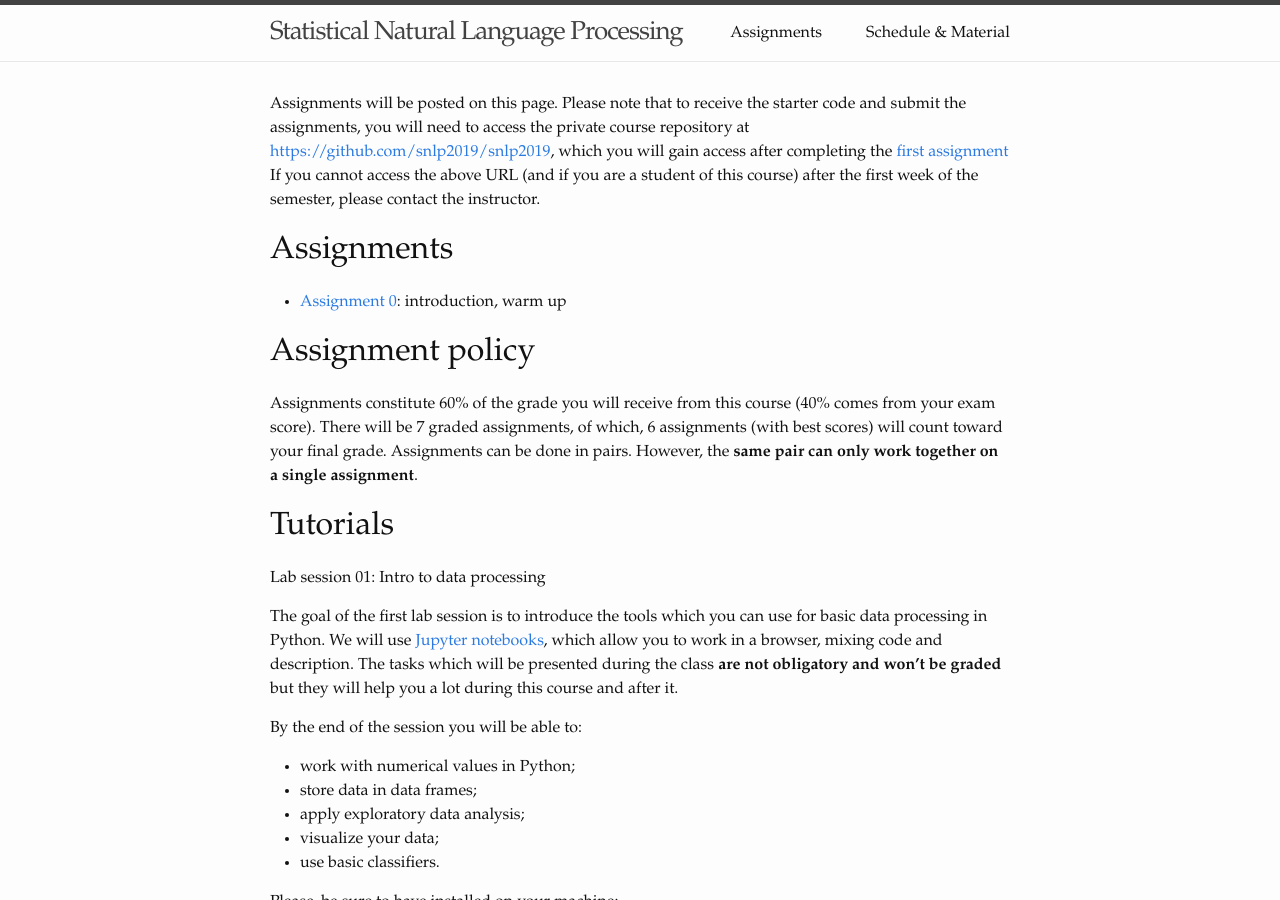
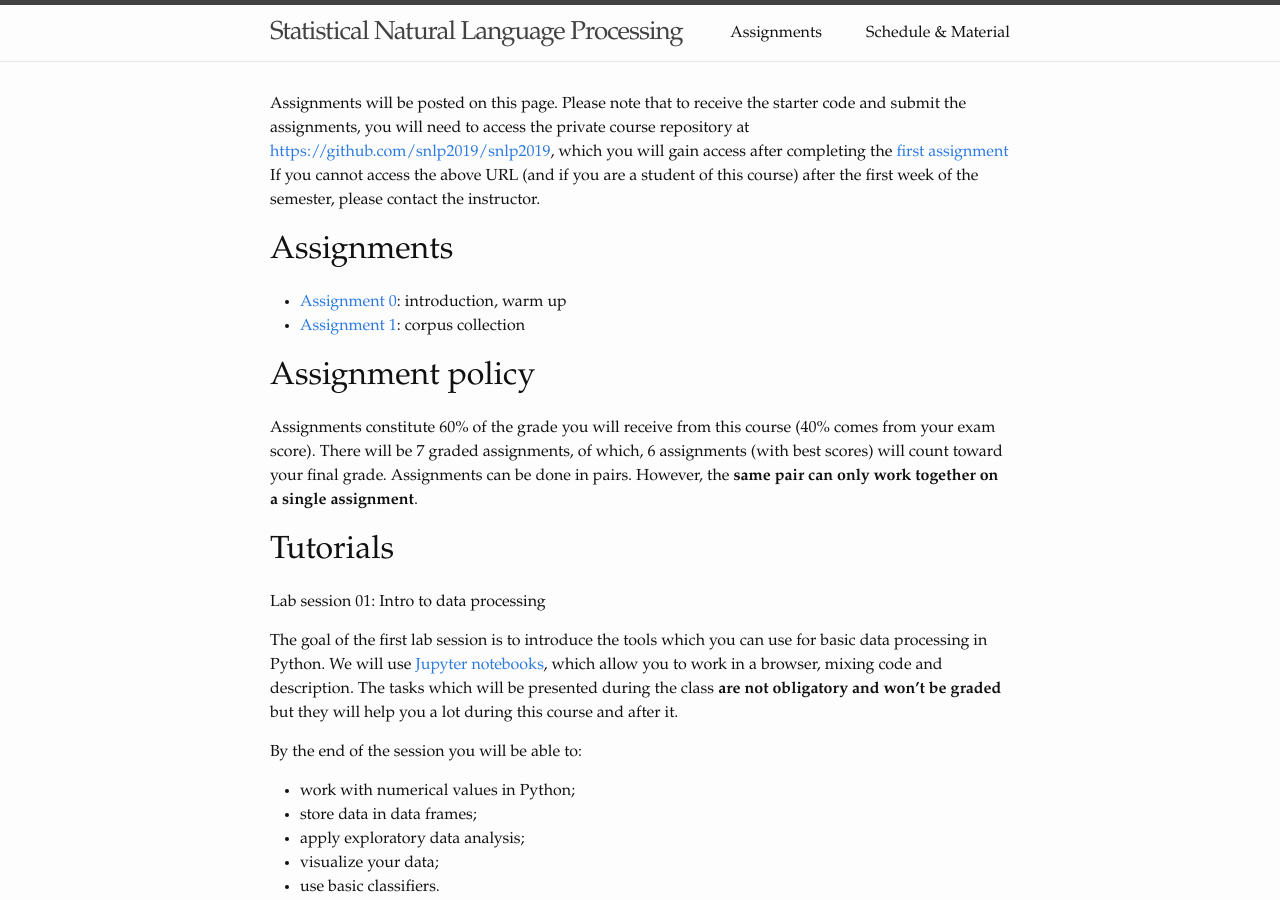
Before and after one commit to snlp2019/snlp2019.github.io, a Jekyll site: the page built from assignments.md, in a window 1280 px wide and 900 px high. Built offline with Jekyll 4.4.1, drawn with Linux system fonts in a browser that asks for light colours.

Commit message:
Add assignment 1 link.

```diff
--- a/assignments.md
+++ b/assignments.md
@@ -17,6 +17,7 @@ please contact the instructor.
 # Assignments
 
 - [Assignment 0](https://snlp2019.github.io/a0/): introduction, warm up
+- [Assignment 1](https://snlp2019.github.io/a1/): corpus collection
 
 # Assignment policy
 
```
